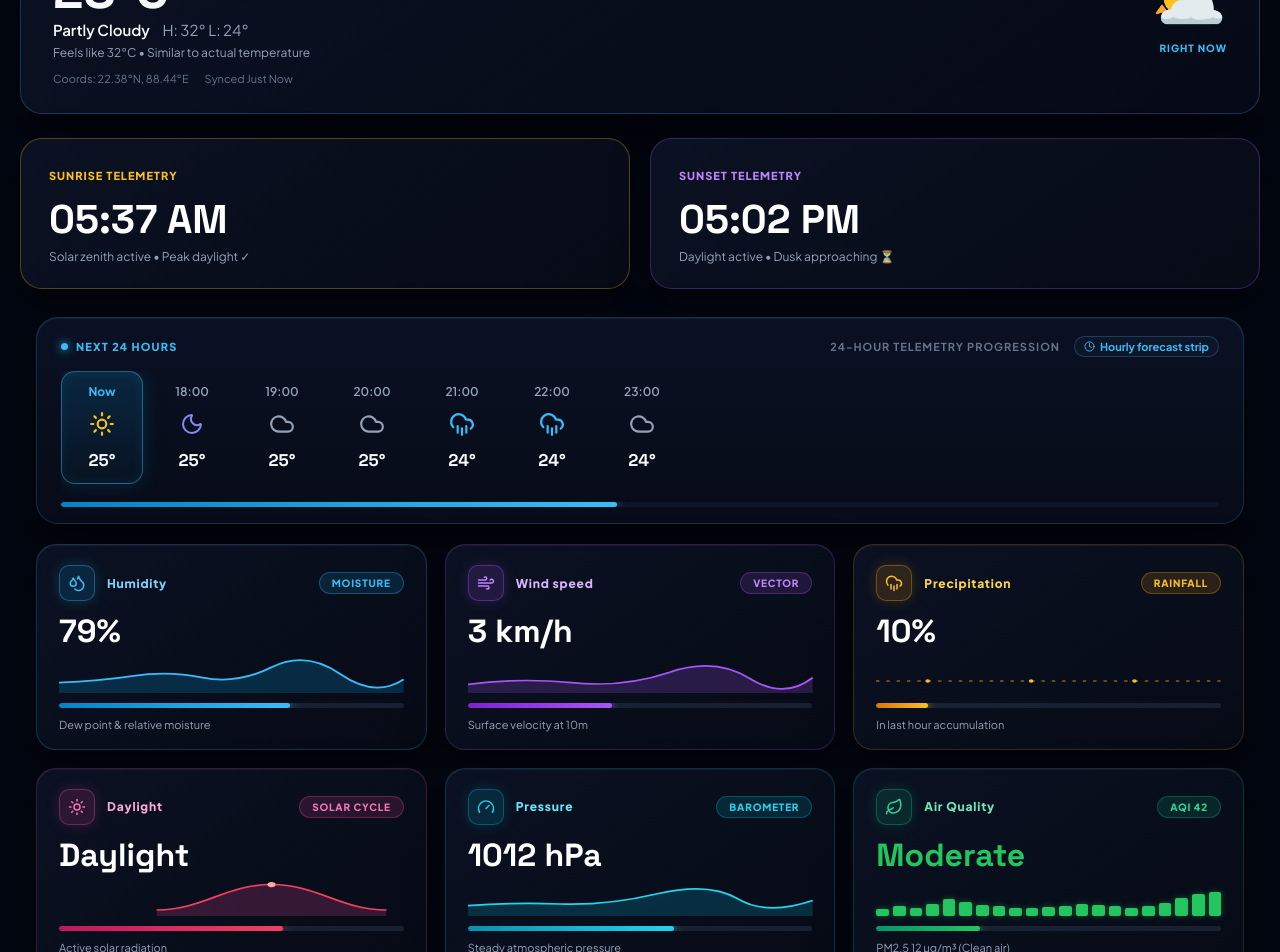
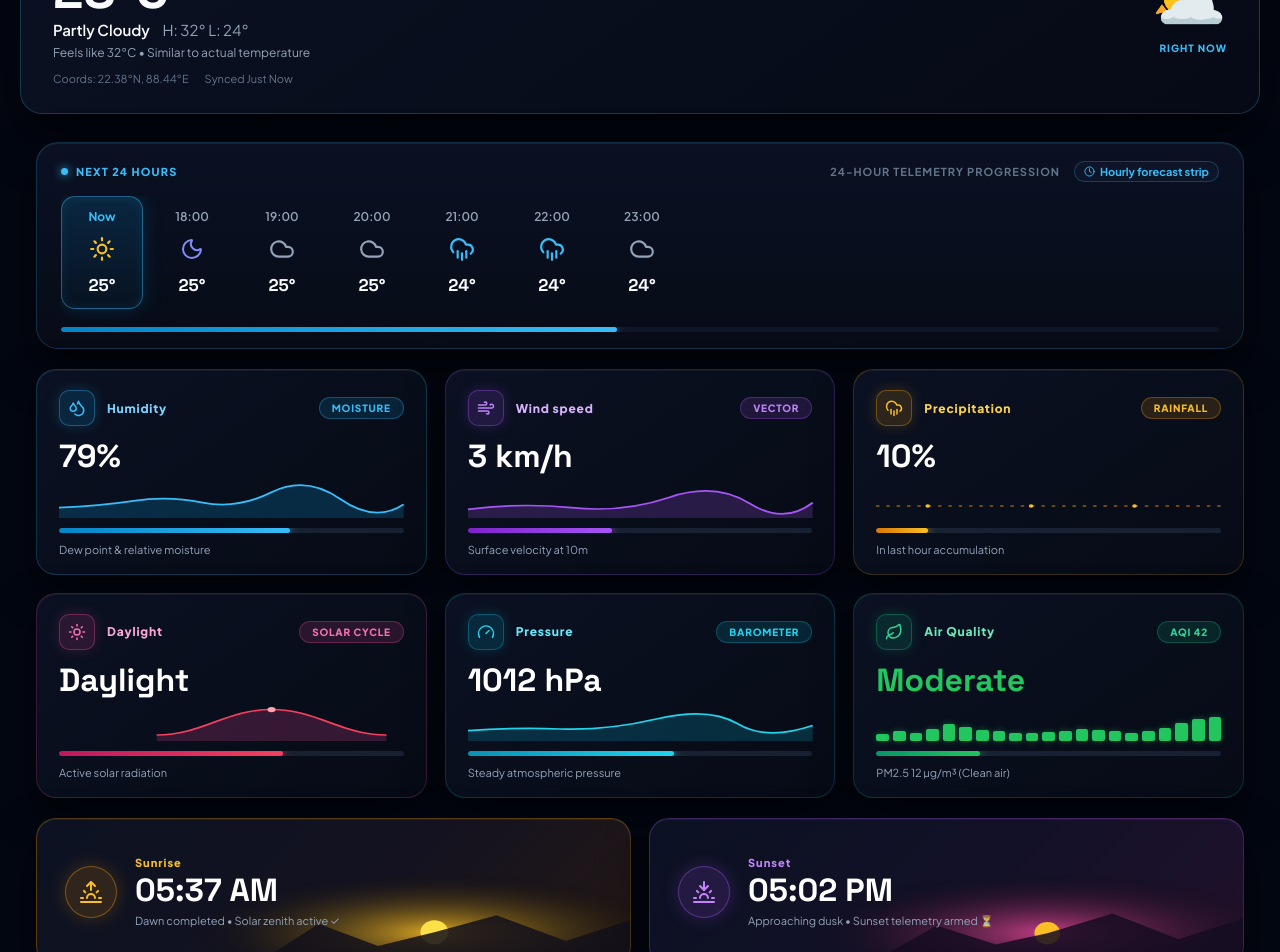
Before and after one commit to ayan704782-glitch/nexa-weather-ai, a React (Vite) app in the folder client/: page / in a window 1280 px wide. Shown: the part 620-1572 px from the top of the page. Built offline with nearby package versions, Linux system fonts and the light colour scheme; no server answers.

Commit message:
Remove duplicate sunrise telemetry cards from App.jsx and keep single dynamic horizon component

```diff
--- a/client/src/App.jsx
+++ b/client/src/App.jsx
@@ -241,53 +241,6 @@ export default function App() {
     setAiQuestion("");
   };
 
-  // 100% Precise Accurate Sun & Twilight Telemetry Tracker based on API Sunrise/Sunset times
-  const getAccurateSunTelemetry = () => {
-    const now = new Date();
-    const currentMinutes = now.getHours() * 60 + now.getMinutes();
-
-    const parseTimeToMins = (timeStr) => {
-      if (!timeStr) return 0;
-      const [time, modifier] = timeStr.split(" ");
-      let [h, m] = time.split(":").map(Number);
-      if (modifier === "PM" && h < 12) h += 12;
-      if (modifier === "AM" && h === 12) h = 0;
-      return h * 60 + m;
-    };
-
-    const sunriseMins = parseTimeToMins(currentWeather.sunrise);
-    const sunsetMins = parseTimeToMins(currentWeather.sunset);
-
-    if (currentMinutes < sunriseMins) {
-      return {
-        sunriseSub: "Pre-dawn twilight • Telemetry armed 🌅",
-        sunsetSub: "Night telemetry active • Dusk pending"
-      };
-    } else if (currentMinutes >= sunriseMins && currentMinutes <= sunriseMins + 120) {
-      return {
-        sunriseSub: "Morning twilight active • Dawn live ☀️",
-        sunsetSub: "Evening twilight pending • Dusk horizon"
-      };
-    } else if (currentMinutes > sunriseMins + 120 && currentMinutes < sunsetMins) {
-      return {
-        sunriseSub: "Solar zenith active • Peak daylight ✓",
-        sunsetSub: "Daylight active • Dusk approaching ⏳"
-      };
-    } else if (currentMinutes >= sunsetMins && currentMinutes <= sunsetMins + 120) {
-      return {
-        sunriseSub: "Dawn completed • Cycle finished",
-        sunsetSub: "Evening twilight active • Dusk live 🌇"
-      };
-    } else {
-      return {
-        sunriseSub: "Dawn completed • Next cycle tomorrow",
-        sunsetSub: "Night telemetry active • Dusk passed 🌙"
-      };
-    }
-  };
-
-  const sunStatus = getAccurateSunTelemetry();
-
   const getDynamicAISummary = () => {
     const temp = Number(currentWeather.temp) || 26;
     const hum = parseInt(currentWeather.humidity, 10) || 65;
@@ -426,31 +379,7 @@ export default function App() {
         </div>
       </section>
 
-      {/* Sunrise & Sunset Dynamic Real-Time Telemetry Cards */}
-      <section style={{ maxWidth: "1380px", margin: "24px auto 0", padding: "0 20px" }}>
-        <div style={{ display: "grid", gridTemplateColumns: "repeat(2, minmax(0, 1fr))", gap: "20px" }}>
-
-          {/* Sunrise Card */}
-          <div style={{ background: "linear-gradient(145deg, rgba(11, 18, 36, 0.95), rgba(7, 11, 22, 0.98))", border: "1px solid rgba(251, 191, 36, 0.3)", borderRadius: "22px", padding: "24px 28px", boxShadow: "0 15px 35px rgba(0,0,0,0.5)" }}>
-            <span style={{ fontSize: "11px", fontWeight: "800", letterSpacing: "1px", color: "#fbbf24" }}>SUNRISE TELEMETRY</span>
-            <div style={{ fontSize: "40px", fontWeight: "700", fontFamily: "Space Grotesk, sans-serif", color: "#ffffff", margin: "10px 0 4px 0" }}>
-              {currentWeather.sunrise}
-            </div>
-            <p style={{ fontSize: "12px", color: "#94a3b8", margin: 0 }}>{sunStatus.sunriseSub}</p>
-          </div>
-
-          {/* Sunset Card */}
-          <div style={{ background: "linear-gradient(145deg, rgba(11, 18, 36, 0.95), rgba(7, 11, 22, 0.98))", border: "1px solid rgba(168, 85, 247, 0.3)", borderRadius: "22px", padding: "24px 28px", boxShadow: "0 15px 35px rgba(0,0,0,0.5)" }}>
-            <span style={{ fontSize: "11px", fontWeight: "800", letterSpacing: "1px", color: "#c084fc" }}>SUNSET TELEMETRY</span>
-            <div style={{ fontSize: "40px", fontWeight: "700", fontFamily: "Space Grotesk, sans-serif", color: "#ffffff", margin: "10px 0 4px 0" }}>
-              {currentWeather.sunset}
-            </div>
-            <p style={{ fontSize: "12px", color: "#94a3b8", margin: 0 }}>{sunStatus.sunsetSub}</p>
-          </div>
-
-        </div>
-      </section>
-
+      {/* Hourly Telemetry Section (Includes original dynamic Sunrise & Sunset horizon cards) */}
       <div style={{ maxWidth: "1380px", margin: "20px auto 0", padding: "0 20px" }}>
         <HourlyTelemetrySection hourlyData={currentWeather.hourly} currentWeatherData={currentWeather} />
       </div>
--- a/client/src/components/HourlyTelemetrySection.jsx
+++ b/client/src/components/HourlyTelemetrySection.jsx
@@ -21,15 +21,12 @@ export default function HourlyTelemetrySection({ hourlyData = [], currentWeather
   const renderWeatherIcon = (code, hourNum) => {
     const isNight = hourNum < 6 || hourNum >= 18;
 
-    // Rainy weather codes in Open-Meteo (51, 53, 55, 61, 63, 65, 80, etc.)
     if ([51, 53, 55, 56, 57, 61, 63, 65, 66, 67, 80, 81, 82].includes(code)) {
       return <CloudRain size={26} style={{ color: "#38bdf8" }} />;
     }
-    // Cloudy / Overcast codes (1, 2, 3, 45, 48)
     if ([1, 2, 3, 45, 48].includes(code)) {
       return <Cloud size={26} style={{ color: "#94a3b8" }} />;
     }
-    // Clear / Sunny codes
     if (isNight) {
       return <Moon size={24} style={{ color: "#818cf8" }} />;
     }
@@ -41,8 +38,8 @@ export default function HourlyTelemetrySection({ hourlyData = [], currentWeather
     { time: "18:00", temp: "25°", code: 0, hour: 18, active: false },
     { time: "19:00", temp: "25°", code: 1, hour: 19, active: false },
     { time: "20:00", temp: "25°", code: 2, hour: 20, active: false },
-    { time: "21:00", temp: "24°", code: 61, hour: 21, active: false }, // Rain example at night
-    { time: "22:00", temp: "24°", code: 61, hour: 22, active: false }, // Rain example at night
+    { time: "21:00", temp: "24°", code: 61, hour: 21, active: false },
+    { time: "22:00", temp: "24°", code: 61, hour: 22, active: false },
     { time: "23:00", temp: "24°", code: 3, hour: 23, active: false },
   ];
 
@@ -71,10 +68,34 @@ export default function HourlyTelemetrySection({ hourlyData = [], currentWeather
   const sunrise = formatLiveTime(currentWeatherData?.sunrise || "05:42 AM");
   const sunset = formatLiveTime(currentWeatherData?.sunset || "05:14 PM");
 
+  // Real-Time Dynamic Sun Telemetry Status inside the component
+  const getLiveSunTelemetry = () => {
+    const currentHour = new Date().getHours();
+
+    if (currentHour >= 4 && currentHour < 12) {
+      return {
+        sunriseSub: "Morning twilight active • Dawn live 🌅",
+        sunsetSub: "Evening twilight pending • Dusk horizon"
+      };
+    } else if (currentHour >= 12 && currentHour < 18) {
+      return {
+        sunriseSub: "Dawn completed • Solar zenith active ✓",
+        sunsetSub: "Approaching dusk • Sunset telemetry armed ⏳"
+      };
+    } else {
+      return {
+        sunriseSub: "Dawn completed • Next cycle tomorrow",
+        sunsetSub: "Night telemetry active • Dusk horizon passed 🌙"
+      };
+    }
+  };
+
+  const sunStatus = getLiveSunTelemetry();
+
   return (
     <div className="nexa-telemetry-wrapper">
 
-      {/* 1. 24-HOUR TELEMETRY PROGRESSION (REALISTIC ICONS & RAIN TIMING) */}
+      {/* 1. 24-HOUR TELEMETRY PROGRESSION */}
       <div className="hourly-progression-block">
         <div className="hourly-strip-panel">
           <div className="hourly-strip-header">
@@ -242,7 +263,7 @@ export default function HourlyTelemetrySection({ hourlyData = [], currentWeather
 
       </div>
 
-      {/* 3. SUNRISE AND SUNSET HORIZON CARDS */}
+      {/* 3. DYNAMIC SUNRISE AND SUNSET HORIZON CARDS */}
       <div className="horizon-cards-row">
 
         <div className="horizon-card sunrise-card">
@@ -264,7 +285,7 @@ export default function HourlyTelemetrySection({ hourlyData = [], currentWeather
             <div className="horizon-text-block">
               <span className="horizon-eyebrow amber-eyebrow">Sunrise</span>
               <strong className="horizon-time">{sunrise}</strong>
-              <p className="horizon-sub">Morning twilight • Dawn horizon</p>
+              <p className="horizon-sub">{sunStatus.sunriseSub}</p>
             </div>
           </div>
         </div>
@@ -288,7 +309,7 @@ export default function HourlyTelemetrySection({ hourlyData = [], currentWeather
             <div className="horizon-text-block">
               <span className="horizon-eyebrow purple-eyebrow">Sunset</span>
               <strong className="horizon-time">{sunset}</strong>
-              <p className="horizon-sub">Evening twilight • Dusk horizon</p>
+              <p className="horizon-sub">{sunStatus.sunsetSub}</p>
             </div>
           </div>
         </div>
```
